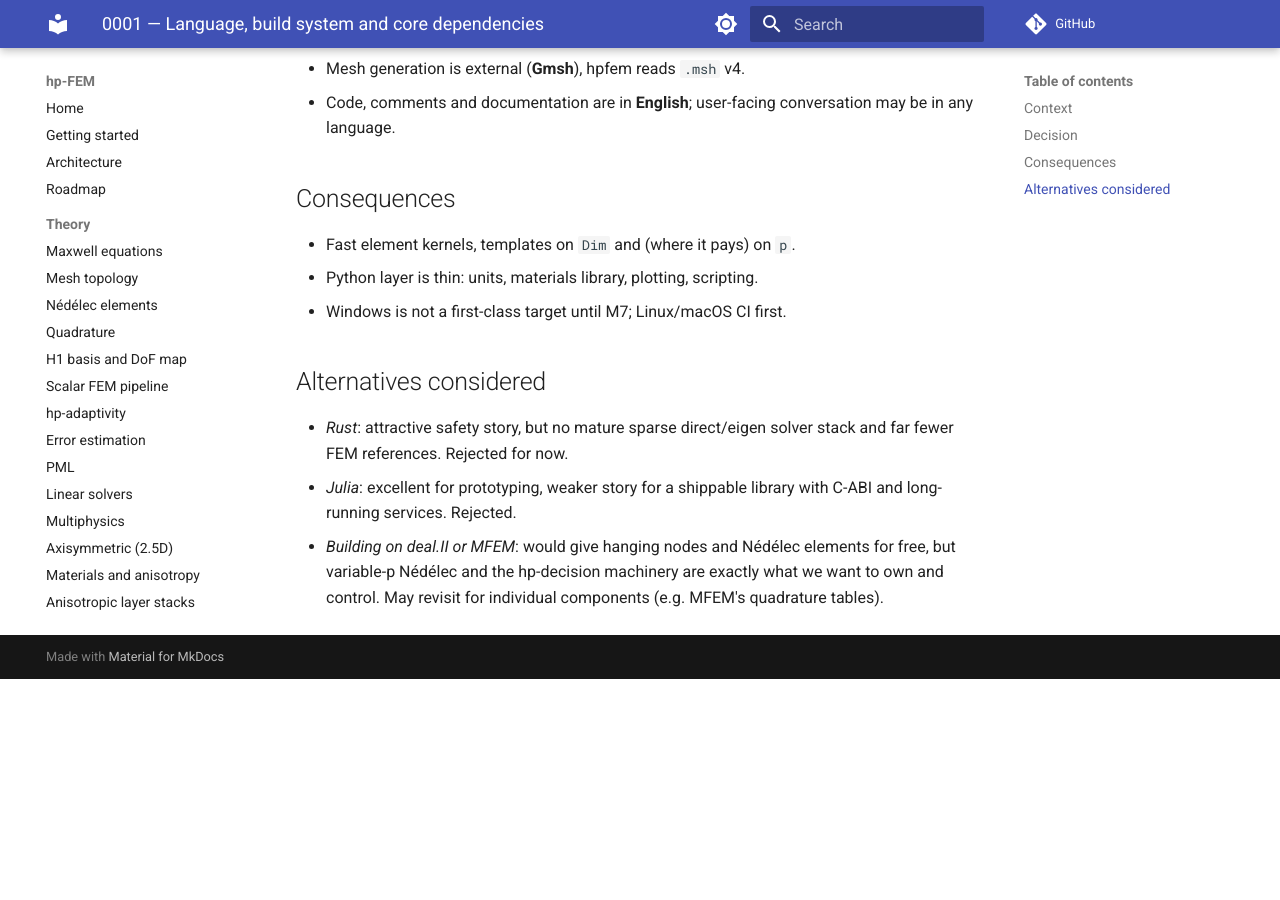
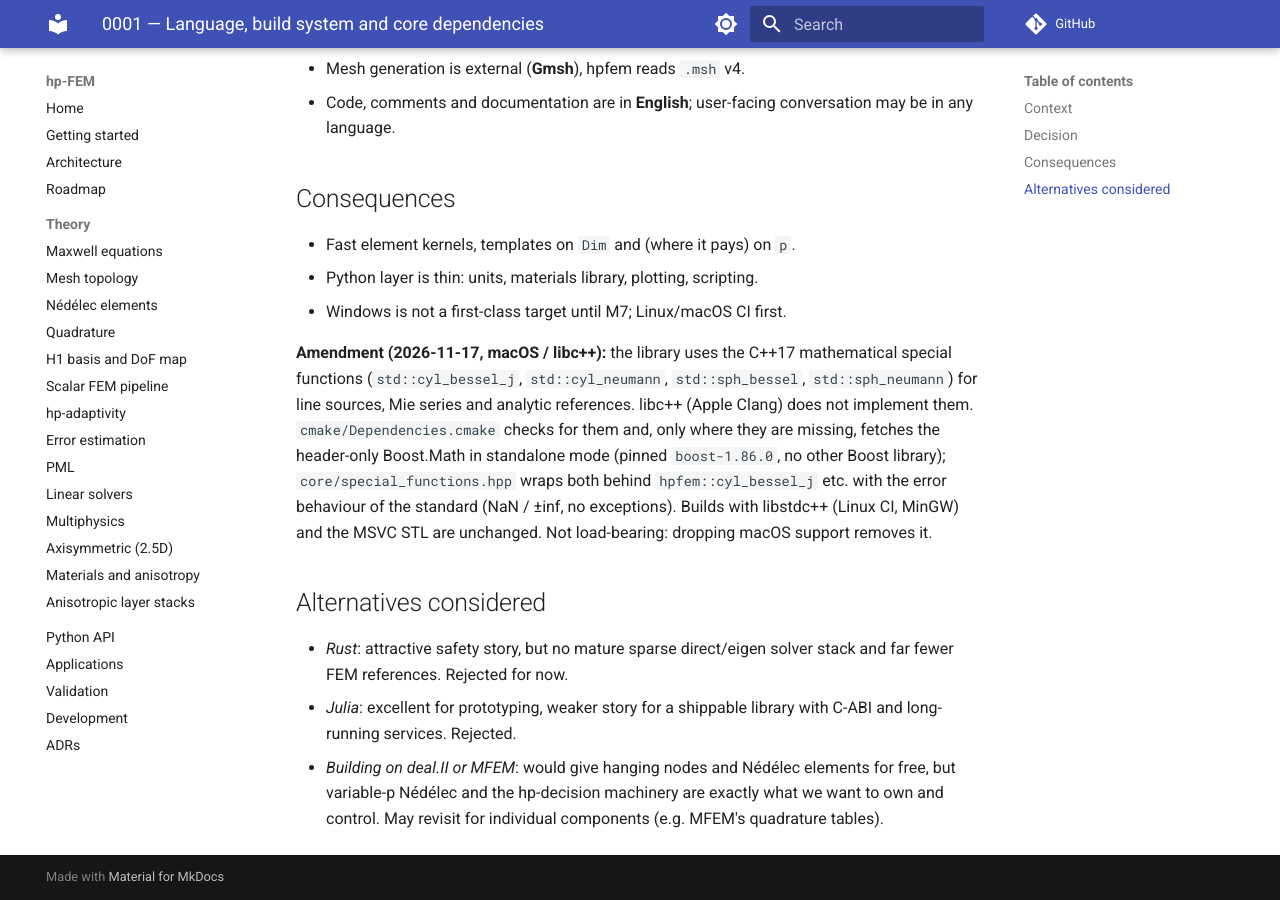
Before and after one commit to PhotonPower/hp-FEM, an MkDocs documentation site: the page built from docs/adr/0001-language-and-stack.md, in a window 1280 px wide and 900 px high, scrolled down 712 px. Built offline with MkDocs 1.6.1 and Material for MkDocs 9.7.7, drawn with Linux system fonts in a browser that asks for light colours; comment, search, counter and statistics services are not loaded; before the commit the page ends 1391 px from its top, so only the background shows below that.

Commit message:
fix(build): build on macOS with Apple Clang / libc++
- Bessel functions through hpfem::cyl_bessel_j, cyl_neumann, sph_bessel and
  sph_neumann (core/special_functions.hpp): the C++17 standard functions where
  they exist, the header-only Boost.Math 1.86 (standalone) under libc++, fetched
  by cmake/Dependencies.cmake only when the check for the std functions fails;
  error policy as in the standard (NaN / inf, no exceptions)
- missing <numbers> includes (libc++ does not include it transitively)
- fmt 11.0.2 -> 11.1.4, spdlog v1.15.0 -> v1.15.1: fmt 11.0's FMT_STRING fails
  with a consteval error in os.cc on recent Clang
- docs: README dependency table, ADR-0001 amendment, CLAUDE.md 4b (macOS),
  CHANGELOG

Verified on macOS (Apple Clang 21, arm64): 432/432 unit and 70/70 convergence
tests pass.

Co-Authored-By: Claude Opus 5.5 <noreply@anthropic.com>

```diff
--- a/docs/adr/0001-language-and-stack.md
+++ b/docs/adr/0001-language-and-stack.md
@@ -25,6 +25,15 @@ implementations (deal.II, MFEM, NGSolve, FEniCS) are abundant.
 - Python layer is thin: units, materials library, plotting, scripting.
 - Windows is not a first-class target until M7; Linux/macOS CI first.
 
+**Amendment (2026-11-17, macOS / libc++):** the library uses the C++17 mathematical special
+functions (`std::cyl_bessel_j`, `std::cyl_neumann`, `std::sph_bessel`, `std::sph_neumann`) for
+line sources, Mie series and analytic references. libc++ (Apple Clang) does not implement them.
+`cmake/Dependencies.cmake` checks for them and, only where they are missing, fetches the
+header-only Boost.Math in standalone mode (pinned `boost-1.86.0`, no other Boost library);
+`core/special_functions.hpp` wraps both behind `hpfem::cyl_bessel_j` etc. with the error
+behaviour of the standard (NaN / ±inf, no exceptions). Builds with libstdc++ (Linux CI, MinGW)
+and the MSVC STL are unchanged. Not load-bearing: dropping macOS support removes it.
+
 ## Alternatives considered
 - *Rust*: attractive safety story, but no mature sparse direct/eigen solver stack and
   far fewer FEM references. Rejected for now.
```
Also changed, not shown: CHANGELOG.md (+6 -0 lines), CLAUDE.md (+11 -0 lines), README.md (+1 -0 lines), 9 other files.
